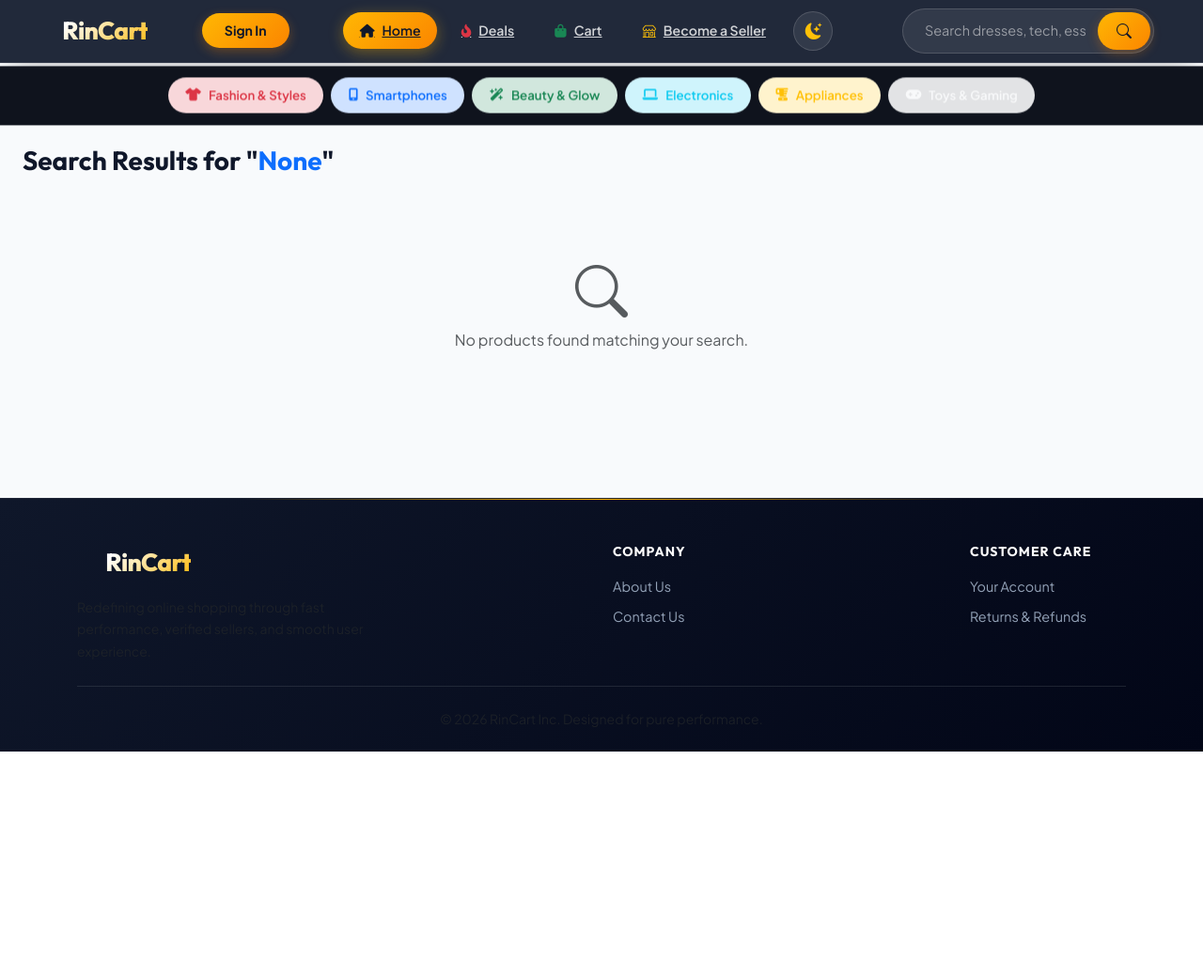
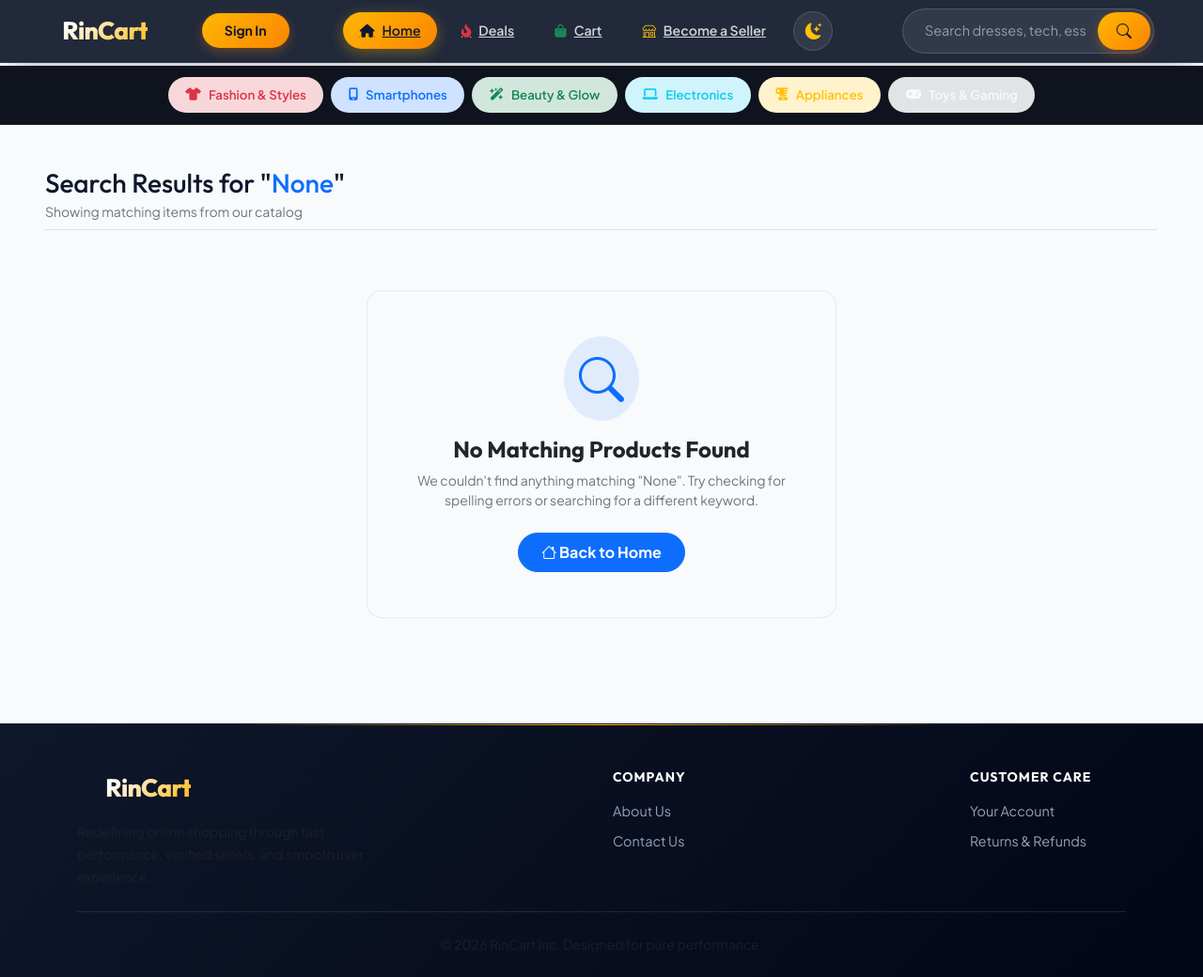
Before and after one commit to nihalyp/Rincart, a Django app: page /search/ in a window 1280 px wide. Shown: the whole page at 94% size. Before the commit the page ends 800 px from the top, so only its background shows below. Run offline with Django 5.2, Linux system fonts and the light colour scheme.

Commit message:
Enhance search results page layout and styles
Updated the search results page to enhance the layout and add new styles. Included Google Fonts and improved the wishlist button functionality.

```diff
--- a/rincartapp/templates/search_results.html
+++ b/rincartapp/templates/search_results.html
@@ -1,66 +1,227 @@
 {% extends 'base.html' %}
-{% block title %} Search Results for "{{ query }}" {% endblock %}
+{% block title %} Search Results for "{{ query }}" — RinCart {% endblock %}
+
 {% block content %}
 
-<div class="container-fluid mb-5 px-4 mt-4">
-    <h3 class="fw-bold mb-4 ">Search Results for "<span class="text-primary">{{ query }}</span>"</h3>
+<!-- 🔤 Google Fonts & Icons -->
+<link rel="preconnect" href="https://fonts.googleapis.com">
+<link rel="preconnect" href="https://fonts.gstatic.com" crossorigin>
+<link href="https://fonts.googleapis.com/css2?family=Outfit:wght@400;500;600;700;800&family=Plus+Jakarta+Sans:wght@400;500;600;700&display=swap" rel="stylesheet">
+<link rel="stylesheet" href="https://cdn.jsdelivr.net/npm/bootstrap-icons@1.11.3/font/bootstrap-icons.min.css">
+
+<style>
+    :root {
+        --brand-indigo: #4f46e5;
+        --brand-purple: #764ba2;
+        --card-bg: #ffffff;
+        --sub-card-bg: #f8fafc;
+        --border-subtle: rgba(226, 232, 240, 0.8);
+        --text-main: #0f172a;
+        --text-sub: #64748b;
+        --badge-bg: rgba(255, 255, 255, 0.9);
+        --transition-base: all 0.25s cubic-bezier(0.34, 1.56, 0.64, 1);
+    }
+
+    [data-bs-theme="dark"] {
+        --card-bg: #0f172a;
+        --sub-card-bg: rgba(255, 255, 255, 0.03);
+        --border-subtle: rgba(255, 255, 255, 0.08);
+        --text-main: #f8fafc;
+        --text-sub: #94a3b8;
+        --badge-bg: rgba(15, 23, 42, 0.85);
+    }
+
+    body {
+        font-family: 'Plus Jakarta Sans', sans-serif;
+        color: var(--text-main);
+    }
+
+    h1, h2, h3, h4, h5, h6 {
+        font-family: 'Outfit', sans-serif;
+    }
+
+    /* 📦 Product Cards */
+    .flipkart-card {
+        background: var(--card-bg);
+        border: 1px solid var(--border-subtle) !important;
+        border-radius: 18px !important;
+        transition: var(--transition-base);
+    }
+
+    .flipkart-card:hover {
+        transform: translateY(-5px);
+        box-shadow: 0 16px 30px -10px rgba(0, 0, 0, 0.1);
+        border-color: rgba(79, 70, 229, 0.3) !important;
+    }
+
+    /* 🖼️ Product Image Frame */
+    .product-img-box {
+        height: 190px;
+        width: 100%;
+        border-radius: 12px;
+        overflow: hidden;
+        background: #ffffff;
+        display: flex;
+        align-items: center;
+        justify-content: center;
+    }
+
+    .custom-img {
+        max-height: 100%;
+        max-width: 100%;
+        object-fit: contain;
+        transition: transform 0.3s ease;
+    }
+
+    .flipkart-card:hover .custom-img {
+        transform: scale(1.06);
+    }
+
+    /* ❤️ Wishlist Pill Button */
+    .wishlist-btn-pill {
+        width: 36px;
+        height: 36px;
+        border-radius: 50%;
+        background: var(--badge-bg);
+        backdrop-filter: blur(8px);
+        border: 1px solid var(--border-subtle);
+        display: flex;
+        align-items: center;
+        justify-content: center;
+        cursor: pointer;
+        z-index: 15;
+        transition: var(--transition-base);
+        box-shadow: 0 4px 12px rgba(0, 0, 0, 0.08);
+    }
+
+    .wishlist-btn-pill:hover {
+        transform: scale(1.15);
+    }
+
+    /* 🏷️ Discount Badges */
+    .flipkart-arrow-badge {
+        position: absolute;
+        top: 12px;
+        left: 0;
+        background: #c62828;
+        color: #ffffff;
+        font-size: 0.7rem;
+        font-weight: 800;
+        padding: 4px 10px 4px 8px;
+        z-index: 10;
+        display: flex;
+        align-items: center;
+        letter-spacing: 0.3px;
+        box-shadow: 2px 2px 8px rgba(0, 0, 0, 0.15);
+        clip-path: polygon(0 0, 100% 0, 88% 50%, 100% 100%, 0 100%);
+    }
+
+    .flipkart-green-discount {
+        color: #16a34a;
+        font-weight: 700;
+        font-size: 0.85rem;
+        display: inline-flex;
+        align-items: center;
+    }
+
+    /* 📝 Text Clamping */
+    .text-truncate-2 {
+        display: -webkit-box;
+        -webkit-line-clamp: 2;
+        -webkit-box-orient: vertical;
+        overflow: hidden;
+        text-overflow: ellipsis;
+        min-height: 38px;
+        font-size: 0.88rem;
+        line-height: 1.35;
+    }
+
+    /* Scrollbar Hidden */
+    .scrollbar-hidden::-webkit-scrollbar {
+        display: none;
+    }
+    .scrollbar-hidden {
+        -ms-overflow-style: none;
+        scrollbar-width: none;
+    }
+</style>
+
+<div class="container-fluid px-3 px-md-5 my-4 my-md-5">
+
+    <!-- 🔍 Search Header Section -->
+    <div class="d-flex align-items-center justify-content-between mb-4 pb-2 border-bottom border-opacity-10">
+        <div>
+            <h3 class="fw-extrabold mb-1">
+                Search Results for "<span class="text-primary">{{ query }}</span>"
+            </h3>
+            <p class="text-secondary small mb-0">Showing matching items from our catalog</p>
+        </div>
+        {% if results %}
+        <span class="badge bg-primary bg-opacity-10 text-primary border border-primary border-opacity-20 rounded-pill px-3 py-2 fw-bold">
+            {{ results|length }} Products Found
+        </span>
+        {% endif %}
+    </div>
 
     <!-- 🌟 SEARCH RESULTS GRID -->
-    <div class="row row-cols-2 row-cols-sm-2 row-cols-md-3 row-cols-lg-4 g-3 mt-2 ms-1 me-1">
+    <div class="row row-cols-2 row-cols-sm-2 row-cols-md-3 row-cols-lg-4 g-3 g-md-4">
         {% for item in results %}
-        <div class="col mb-5">
+        <div class="col">
             <div class="position-relative h-100">
-                <!-- ❤️ വിഷ്‌ലിസ്റ്റ് ഹാർട്ട് ബട്ടൺ (കാർഡിന്റെ മുകളിൽ വലതുഭാഗത്ത് ഫ്ലോട്ട് ചെയ്തു നിൽക്കും) -->
-                <button class="wishlist-btn position-absolute top-0 end-0 m-3 bg-white shadow-sm rounded-circle d-flex align-items-center justify-content-center border-0"
+
+                <!-- ❤️ Wishlist Floating Button -->
+                <button class="wishlist-btn-pill wishlist-trigger position-absolute top-0 end-0 m-2.5"
                         data-item-id="{{ item.id }}"
-                        style="width: 32px; height: 32px; z-index: 15; border: 1px solid #f0f0f0;">
-
+                        title="Add to Wishlist">
                     {% if item.id in wishlist_ids %}
-                        <i class="bi bi-heart-fill text-danger" style="font-size: 0.9rem;"></i>
+                        <i class="bi bi-heart-fill text-danger fs-6"></i>
                     {% else %}
-                        <i class="bi bi-heart text-secondary" style="font-size: 0.9rem;"></i>
+                        <i class="bi bi-heart text-secondary fs-6"></i>
                     {% endif %}
                 </button>
 
-                <a href="{% url 'product_detail' item.id %}" class="text-decoration-none text-dark d-block h-100">
-                    <div class="card h-100 border-0 rounded-3 overflow-hidden flipkart-card position-relative d-flex flex-column bg-white p-2">
+                <a href="{% url 'product_detail' item.id %}" class="text-decoration-none text-body d-block h-100">
+                    <div class="card h-100 flipkart-card position-relative p-2.5 d-flex flex-column">
 
-                        <div class="product-img-box d-flex align-items-center justify-content-center p-2 bg-white mt-2">
-                            <img src="{{ item.image.url }}" class="img-fluid custom-img " alt="{{ item.name }}">
+                        <div class="product-img-box mb-2">
+                            {% if item.image %}
+                                <img src="{{ item.image.url }}" class="img-fluid custom-img" alt="{{ item.name }}">
+                            {% else %}
+                                <i class="bi bi-image text-secondary fs-1 opacity-50"></i>
+                            {% endif %}
                         </div>
+
                         {% if item.original_price and item.original_price > item.price %}
                         <div class="flipkart-arrow-badge">
                             <span>{{ item.discount_percentage }}% OFF</span>
                         </div>
                         {% endif %}
+
                         <div class="card-body d-flex flex-column justify-content-between p-2 pt-1">
-
-                            <div class="mb-1">
-                                <h6 class="card-title fw-medium text-secondary mb-1 text-truncate-2" title="{{ item.name }}">
+                            <div>
+                                <h6 class="card-title fw-bold text-body mb-1 text-truncate-2" title="{{ item.name }}">
                                     {{ item.name }}
                                 </h6>
-                                <p class="text-muted mb-0" style="font-size: 0.75rem;">Premium Quality</p>
+                                <p class="text-secondary mb-2 small" style="font-size: 0.75rem;">Premium Quality</p>
                             </div>
 
-                            <div class="mt-2">
-                                <div class="d-flex align-items-center gap-1.5 flex-wrap">
+                            <div class="mt-2 pt-1">
+                                <div class="d-flex align-items-baseline gap-1.5 flex-wrap">
+                                    <span class="fs-5 fw-extrabold text-body">₹{{ item.price }}</span>
+
                                     {% if item.original_price and item.original_price > item.price %}
-
-                                    <span class="flipkart-green-discount">
-                                        {{ item.discount_percentage }}% <i class="bi bi-arrow-down"></i>
+                                    <span class="text-secondary text-decoration-line-through opacity-75 small">
+                                        ₹{{ item.original_price }}
                                     </span>
 
-                                    <span class="text-muted text-decoration-line-through " style="font-size: 0.8rem;">
-                                        ₹{{ item.original_price  }}
+                                    <span class="flipkart-green-discount ms-auto">
+                                        {{ item.discount_percentage }}% <i class="bi bi-arrow-down-short fs-6"></i>
                                     </span>
-
                                     {% endif %}
-                                    <span class="fs-5 fw-bold ms-1">₹{{ item.price }}</span>
-
                                 </div>
 
-                                <div class="mt-1">
-                                    <small class="text-muted" style="font-size: 0.7rem; font-weight: 500;">Free Delivery</small>
+                                <div class="mt-1 d-flex align-items-center gap-1 text-success fw-bold" style="font-size: 0.72rem;">
+                                    <i class="bi bi-truck"></i> Free Delivery
                                 </div>
                             </div>
 
@@ -70,170 +231,138 @@
             </div>
         </div>
         {% empty %}
-        <div class="col-12 text-center py-5 w-100">
-            <i class="bi bi-search text-muted display-4"></i>
-            <p class="text-muted mt-2">No products found matching your search.</p>
+        <!-- 🚫 Empty State View -->
+        <div class="col-12 text-center py-5 my-3 w-100">
+            <div class="p-5 rounded-4 shadow-xs mx-auto" style="max-width: 500px; background: var(--sub-card-bg); border: 1px solid var(--border-subtle);">
+                <div class="p-3 bg-primary bg-opacity-10 text-primary rounded-circle d-inline-flex mb-3">
+                    <i class="bi bi-search display-5"></i>
+                </div>
+                <h4 class="fw-bold text-body mb-2">No Matching Products Found</h4>
+                <p class="text-secondary small mb-4">We couldn't find anything matching "{{ query }}". Try checking for spelling errors or searching for a different keyword.</p>
+                <a href="{% url 'home' %}" class="btn btn-primary rounded-pill px-4 py-2 fw-bold shadow-xs">
+                    <i class="bi bi-house me-1.5"></i> Back to Home
+                </a>
+            </div>
         </div>
         {% endfor %}
     </div>
-</div>
-
-<style>
-    /* 🌟 CARD FIXED ALIGNMENTS */
-    .product-card {
-        transition: transform 0.25s cubic-bezier(0.4, 0, 0.2, 1), box-shadow 0.25s ease;
-        background: #ffffff;
-    }
-    .product-card:hover {
-        transform: translateY(-6px);
-        box-shadow: 0 12px 24px rgba(0,0,0,0.08) !important;
-    }
-
-    .flipkart-card {
-        border: 1px solid #f0f0f0 !important;
-        transition: box-shadow 0.2s ease-in-out, transform 0.2s ease-in-out;
-    }
-
-    /* Hover Effect: ബോർഡറിന് പകരം ചെറുതായൊരു നിഴൽ വരും */
-    .flipkart-card:hover {
-        box-shadow: 0 4px 12px rgba(0, 0, 0, 0.1);
-    }
-
-    /* Fixed Image Wrapper */
-    .product-img-box {
-        height: 180px;
-        width: 100%;
-        overflow: hidden;
-    }
-    .custom-img {
-        max-height: 100%;
-        object-fit: contain;
-    }
-
-    /* Text Clamping to exactly 2 Lines */
-    .text-truncate-2 {
-        display: -webkit-box;
-        -webkit-line-clamp: 2;
-        -webkit-box-orient: vertical;
-        overflow: hidden;
-        text-overflow: ellipsis;
-        min-height: 38px;
-        font-size: 0.88rem;
-        line-height: 1.3;
-    }
-    body { background-color: #f8fafc; }
-        .flipkart-arrow-badge {
-        position: absolute;
-        top: 12px;
-        left: 0;
-        background-color: #c62828; /* നല്ല ബ്രൈറ്റ് ഫ്ലിപ്കാർട്ട് റെഡ് നിറം */
-        color: #ffffff;
-        font-size: 0.72rem;
-        font-weight: 700;
-        padding: 3px 8px 3px 6px;
-        z-index: 10;
-        display: flex;
-        align-items: center;
-        letter-spacing: 0.3px;
-        box-shadow: 2px 2px 5px rgba(0, 0, 0, 0.15);
-
-        /* 🏹 ഈ clip-path ആണ് വലതുവശത്ത് ആ അമ്പിന്റെ ആകൃതി (Arrow Shape) നൽകുന്നത് */
-        clip-path: polygon(0 0, 100% 0, 85% 50%, 100% 100%, 0 100%);
-    }
-
-    /* കാർഡിന് മുകളിൽ മൗസ് വെക്കുമ്പോൾ ബാഡ്ജ് ചെറുതായി ഒന്ന് തിളങ്ങാൻ (Optional) */
-    .flipkart-card:hover .flipkart-arrow-badge {
-        background-color: #e53935;
-        transition: background 0.2s ease;
-    }
-    .flipkart-green-discount {
-        color: #388e3c; /* ഫ്ലിപ്കാർട്ടിന്റെ കൃത്യമായ പച്ച നിറം */
-        font-weight: 600;
-        font-size: 0.82rem;
-        display: inline-flex;
-        align-items: center;
-        gap: 2px; /* ടെക്സ്റ്റും അമ്പും തമ്മിലുള്ള അകലം */
-    }
-</style>
 
     <!-- 🌟 SIMILAR PRODUCTS SECTION -->
     {% if similar_products %}
-    <div class="mt-5 pt-4 border-top">
-        <h4 class="fw-bold mb-4 "><i class="bi bi-sparkles text-primary me-2"></i>You May Also Like (Similar Products)</h4>
-            <div class="container-sm my-5">
-                <!-- Horizontal Scroll Wrapper -->
-                <div class="d-flex flex-nowrap overflow-auto pb-3 scrollbar-hidden" style="gap: 1rem; scroll-behavior: smooth;">
+    <div class="mt-5 pt-4 border-top border-opacity-10">
+        <h4 class="fw-bold mb-4 d-flex align-items-center gap-2">
+            <i class="bi bi-sparkles text-primary"></i> You May Also Like
+        </h4>
 
-                    {% for sim_product in similar_products %}
-                    <div class="card flex-shrink-0 position-relative shadow-sm" style="width: 18rem; border-radius: 12px; overflow: hidden;">
+        <!-- Horizontal Scroll Wrapper -->
+        <div class="d-flex flex-nowrap overflow-auto pb-3 scrollbar-hidden gap-3" style="scroll-behavior: smooth;">
+            {% for sim_product in similar_products %}
+            <div class="card flex-shrink-0 position-relative flipkart-card shadow-xs" style="width: 240px;">
 
-                        <!-- Wishlist Button -->
-                        <div class="position-absolute top-0 end-0 p-2" style="z-index: 10;">
-                            <button class="btn btn-light rounded-circle p-2 d-flex align-items-center justify-content-center shadow-sm" style="width: 36px; height: 36px;">
-                                {% if sim_product.id in wishlist_ids %}
-                                    <!-- Filled Heart for Wishlisted -->
-                                    <i class="bi bi-heart-fill text-danger"></i>
-                                {% else %}
-                                    <!-- Empty Heart -->
-                                    <i class="bi bi-heart text-secondary"></i>
-                                {% endif %}
-                            </button>
+                <!-- Wishlist Button -->
+                <button class="wishlist-btn-pill wishlist-trigger position-absolute top-0 end-0 m-2.5"
+                        data-item-id="{{ sim_product.id }}"
+                        style="width: 32px; height: 32px;"
+                        title="Add to Wishlist">
+                    {% if sim_product.id in wishlist_ids %}
+                        <i class="bi bi-heart-fill text-danger small"></i>
+                    {% else %}
+                        <i class="bi bi-heart text-secondary small"></i>
+                    {% endif %}
+                </button>
+
+                <!-- Product Image -->
+                <a href="{% url 'product_detail' sim_product.id %}" class="text-decoration-none">
+                    <div class="product-img-box p-2 mt-2">
+                        {% if sim_product.image %}
+                            <img src="{{ sim_product.image.url }}" class="img-fluid custom-img" alt="{{ sim_product.name }}">
+                        {% else %}
+                            <i class="bi bi-image text-secondary fs-1 opacity-50"></i>
+                        {% endif %}
+                    </div>
+                </a>
+
+                <!-- Card Body -->
+                <div class="card-body p-3 d-flex flex-column justify-content-between">
+                    <div>
+                        <a href="{% url 'product_detail' sim_product.id %}" class="text-decoration-none">
+                            <h6 class="card-title text-truncate fw-bold text-body mb-1" title="{{ sim_product.name }}">{{ sim_product.name }}</h6>
+                        </a>
+                        <p class="text-secondary small mb-2">{{ sim_product.category.name }}</p>
+                    </div>
+
+                    <div class="mt-2">
+                        <div class="d-flex align-items-baseline gap-1.5 flex-wrap">
+                            <span class="fs-5 fw-extrabold text-body">₹{{ sim_product.price }}</span>
+
+                            {% if sim_product.original_price and sim_product.original_price > sim_product.price %}
+                            <span class="text-secondary text-decoration-line-through small opacity-75">
+                                ₹{{ sim_product.original_price }}
+                            </span>
+                            <span class="flipkart-green-discount ms-auto">
+                                {{ sim_product.discount_percentage }}% <i class="bi bi-arrow-down-short"></i>
+                            </span>
+                            {% endif %}
                         </div>
 
-                        <!-- Product Image -->
-                        <a href="{% url 'product_detail' sim_product.id %}" class="text-decoration-none">
-                            {% if sim_product.image %}
-                            <div class="product-img-box d-flex align-items-center justify-content-center p-2 bg-white mt-2">
-                                <img src="{{ sim_product.image.url }}" class="img-fluid custom-img" alt="{{ sim_product.name }}">
-                            </div>                    {% else %}
-                                <div class="bg-light d-flex align-items-center justify-content-center" style="height: 250px;">
-                                    <i class="bi bi-image text-muted fs-1"></i>
-                                </div>
-                            {% endif %}
-                        </a>
-
-                        <!-- Card Body -->
-                        <div class="card-body d-flex flex-column justify-content-between">
-                            <div>
-                                <!-- Product Title -->
-                                <a href="{% url 'product_detail' sim_product.id %}" class="text-decoration-none ">
-                                    <h6 class="card-title text-truncate fw-semibold mb-1">{{ sim_product.name }}</h6>
-                                </a>
-                                <p class="text-muted small mb-2">{{ sim_product.category.name }}</p>
-                            </div>
-
-                            <!-- Price and Add to Cart -->
-
-                            <div class="mt-2">
-                                <div class="d-flex align-items-center gap-1.5 flex-wrap">
-                                    {% if sim_product.original_price and sim_product.original_price > sim_product.price %}
-                                    <span class="flipkart-green-discount">
-                                        {{ sim_product.discount_percentage }}% <i class="bi bi-arrow-down"></i>
-                                    </span>
-                                    <span class="text-muted text-decoration-line-through" style="font-size: 0.8rem;">
-                                        ₹{{ sim_product.original_price }}
-                                    </span>
-                                    {% endif %}
-                                    <span class="fs-5 fw-bold ms-1">₹{{ sim_product.price }}</span>
-                                </div>
-
-                                <div class="mt-1">
-                                    <small class="text-muted" style="font-size: 0.7rem; font-weight: 500;">Free Delivery</small>
-                                </div>
-                            </div>
-                        </div>
+                        <small class="text-success fw-bold d-block mt-1" style="font-size: 0.72rem;">Free Delivery</small>
                     </div>
-                    {% empty %}
-                    <div class="w-100 text-center py-4 text-muted">
-                        <p>No similar products found.</p>
-                    </div>
-                    {% endfor %}
-
                 </div>
             </div>
+            {% endfor %}
         </div>
     </div>
     {% endif %}
+
 </div>
 
+<!-- ⚡ Interactivity & Wishlist Script -->
+<script>
+    document.addEventListener('DOMContentLoaded', function () {
+        const getCookie = (name) => {
+            let cookieValue = null;
+            if (document.cookie && document.cookie !== '') {
+                const cookies = document.cookie.split(';');
+                for (let i = 0; i < cookies.length; i++) {
+                    const cookie = cookies[i].trim();
+                    if (cookie.substring(0, name.length + 1) === (name + '=')) {
+                        cookieValue = decodeURIComponent(cookie.substring(name.length + 1));
+                        break;
+                    }
+                }
+            }
+            return cookieValue;
+        };
+
+        const csrftoken = getCookie('csrftoken');
+
+        document.querySelectorAll('.wishlist-trigger').forEach(btn => {
+            btn.addEventListener('click', function(e) {
+                e.preventDefault();
+                e.stopPropagation();
+
+                const itemId = this.getAttribute('data-item-id');
+                const heartIcon = this.querySelector('i');
+
+                this.style.transform = 'scale(1.2)';
+                setTimeout(() => this.style.transform = '', 200);
+
+                if (heartIcon.classList.contains('bi-heart-fill')) {
+                    heartIcon.className = 'bi bi-heart fs-6 text-secondary';
+                } else {
+                    heartIcon.className = 'bi bi-heart-fill fs-6 text-danger';
+                }
+
+                fetch(`/wishlist/toggle/${itemId}/`, {
+                    method: 'POST',
+                    headers: {
+                        'X-CSRFToken': csrftoken,
+                        'Content-Type': 'application/json'
+                    }
+                }).catch(err => console.log('Wishlist status updated locally.'));
+            });
+        });
+    });
+</script>
+
 {% endblock %}
```
